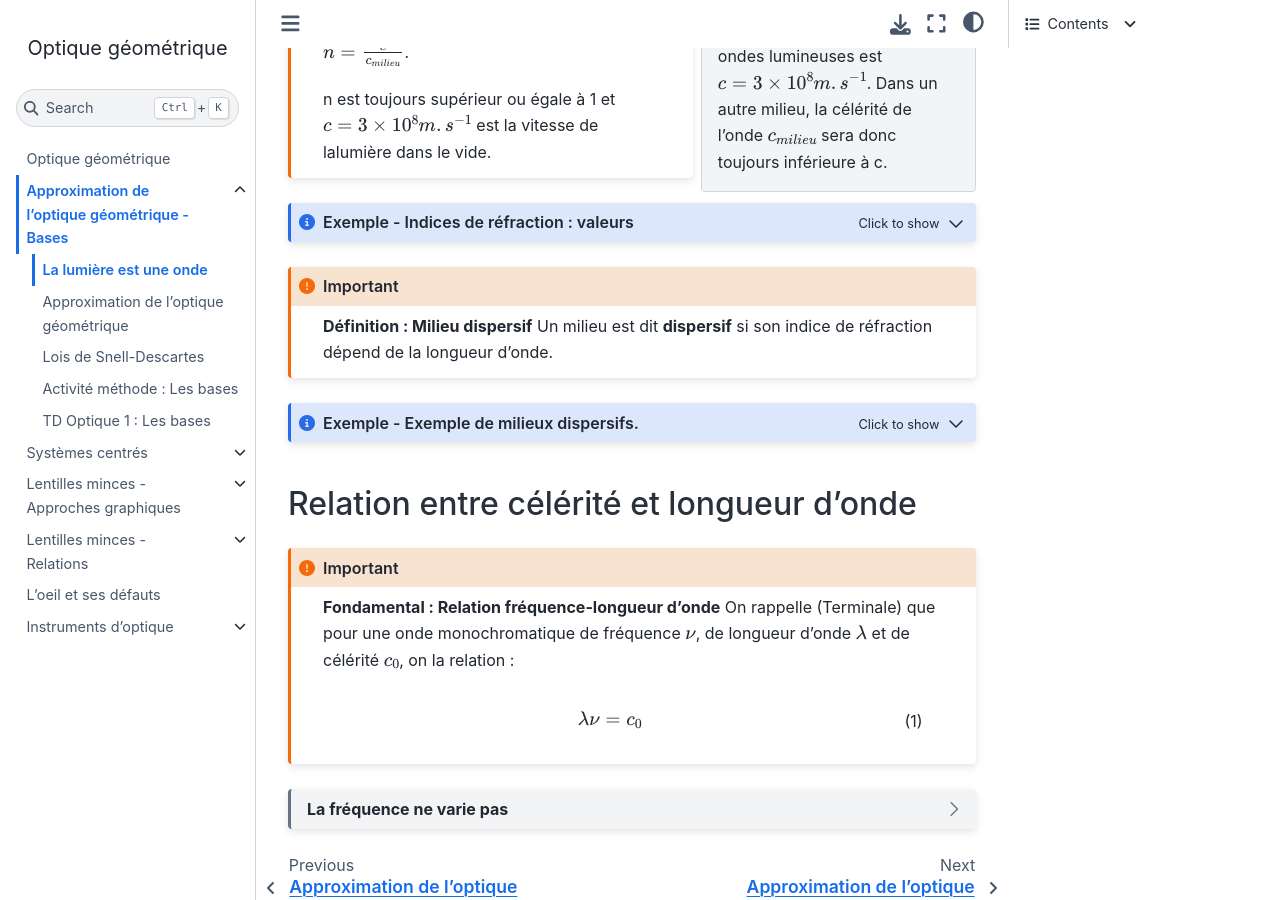
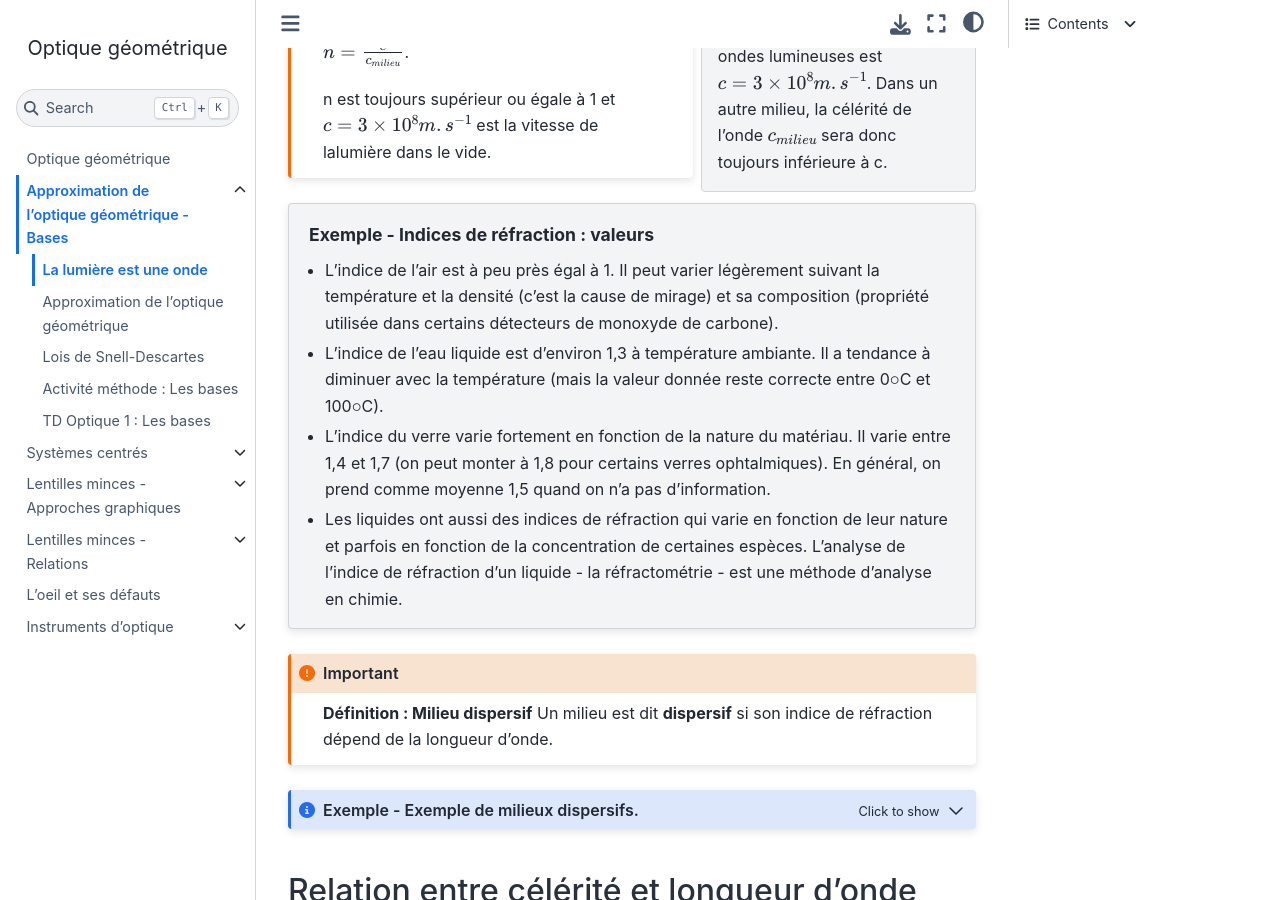
Before and after one commit to pcsi3physiquestan/optique_sources, a Jupyter Book: the page built from notebook/ondes.md, in a window 1280 px wide and 900 px high, scrolled down 353 px. Built offline with Jupyter Book 1.0.4 settings and Sphinx 7.4.7 and the Sphinx Book theme 1.1.4, drawn with Linux system fonts in a browser that asks for light colours; pages that are not in the unit, such as notebooks, are missing from menus.

Commit message:
Mise à jour des sources

`````diff
--- a/notebook/ondes.md
+++ b/notebook/ondes.md
@@ -32,8 +32,8 @@ On définit l'indice de réfraction n d'un milieu par : $n = \frac{c}{c_{milieu}
 n est toujours supérieur ou égale à 1 et $c = 3 \times 10^8 m.s^{-1}$ est la vitesse de lalumière dans le vide.
 ````
 
-````{admonition} Exemple - Indices de réfraction : valeurs
-:class: note, dropdown
+````{topic} Exemple - Indices de réfraction : valeurs
+:class: dropdown
 
 * L'indice de l'air est à peu près égal à 1. Il peut varier légèrement suivant la température et la densité (c'est la cause de mirage) et sa composition (propriété utilisée dans certains détecteurs de monoxyde de carbone).
 * L'indice de l'eau liquide est d'environ 1,3 à température ambiante. Il a tendance à diminuer avec la température (mais la valeur donnée reste correcte entre 0$\circ$C et 100$\circ$C).
`````
